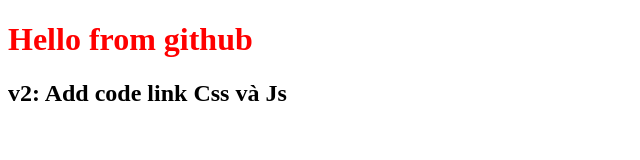
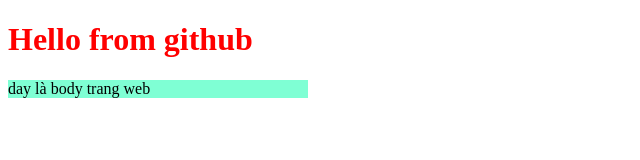
Before and after one commit to bao1405/OJT-PTIT, a plain HTML site: page index.html in a window 1280 px wide. Shown: the whole page, without its empty margins (0-640 px from the left). Drawn offline with Linux system fonts and the light colour scheme.

Commit message:
feat:add code body

```diff
--- a/index.html
+++ b/index.html
@@ -9,7 +9,9 @@
 </head>
 <body>
     <h1>Hello from github</h1>
-    <h2>v2: Add code link Css và Js</h2>
+    <main class="body">
+        <div>day là body trang web</div>
+    </main>
 </body>
 <script src="scritp.js"></script>
 </html>
--- a/style.css
+++ b/style.css
@@ -1,3 +1,8 @@
 h1{
     color:red;
 }
+
+.body{
+    background-color: aquamarine;
+    width: 300px;
+}
```
